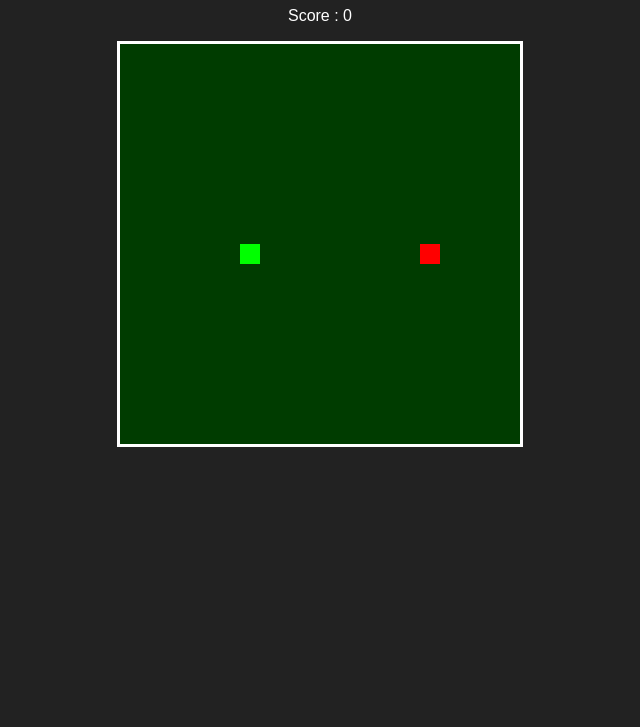
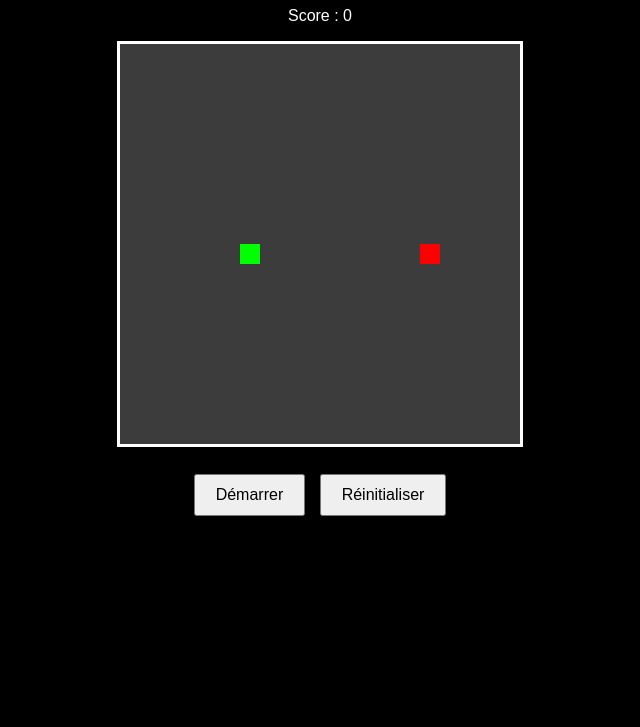
Before and after one commit to Gasthorn/MicroProjetDevOps, a plain HTML site: page index.html in a window 1280 px wide. Shown: the part 73-800 px from the top of the page, without its empty margins (320-960 px from the left). Drawn offline with Linux system fonts and the light colour scheme.

Commit message:
Ajout boutons Démarrer et Rejouer
Ajout boutons Démarrer et Rejouer

```diff
--- a/index.html
+++ b/index.html
@@ -12,6 +12,10 @@
 
     <canvas id="gameCanvas" width="400" height="400"></canvas>
 
+    <br><br>
+    <button onclick="startGame()">Démarrer</button>
+    <button onclick="resetGame()">Réinitialiser</button>
+
     <script src="script.js"></script>
 </body>
 </html>
--- a/style.css
+++ b/style.css
@@ -1,11 +1,18 @@
 body {
     text-align: center;
     font-family: Arial, sans-serif;
-    background-color: #222;
+    background-color: #000000;
     color: white;
 }
 
 canvas {
-    background-color: rgb(0, 60, 0);
+    background-color: rgb(60, 60, 60);
     border: 3px solid white;
 }
+
+button {
+    padding: 10px 20px;
+    font-size: 16px;
+    margin: 5px;
+    cursor: pointer;
+}
```
